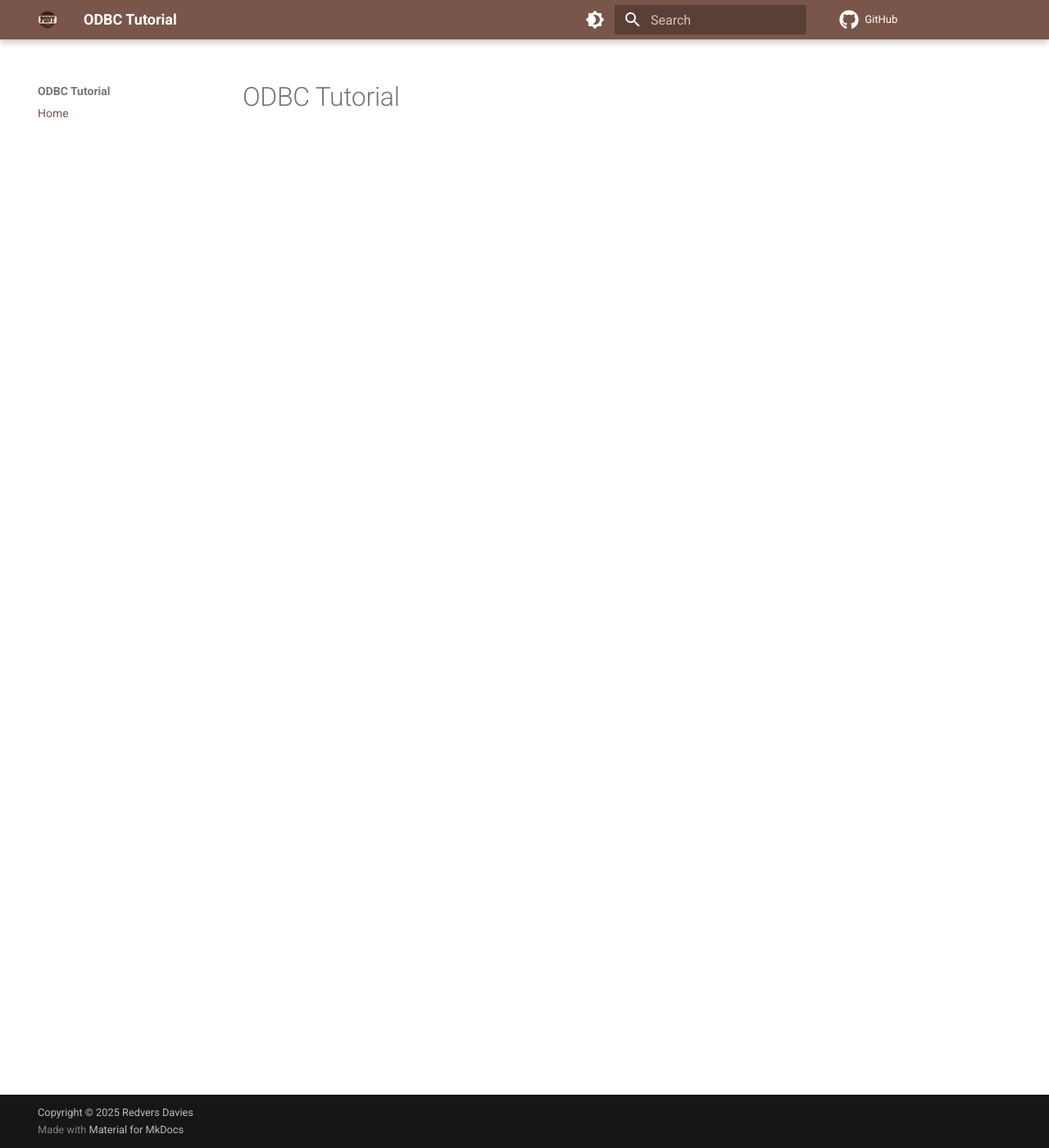
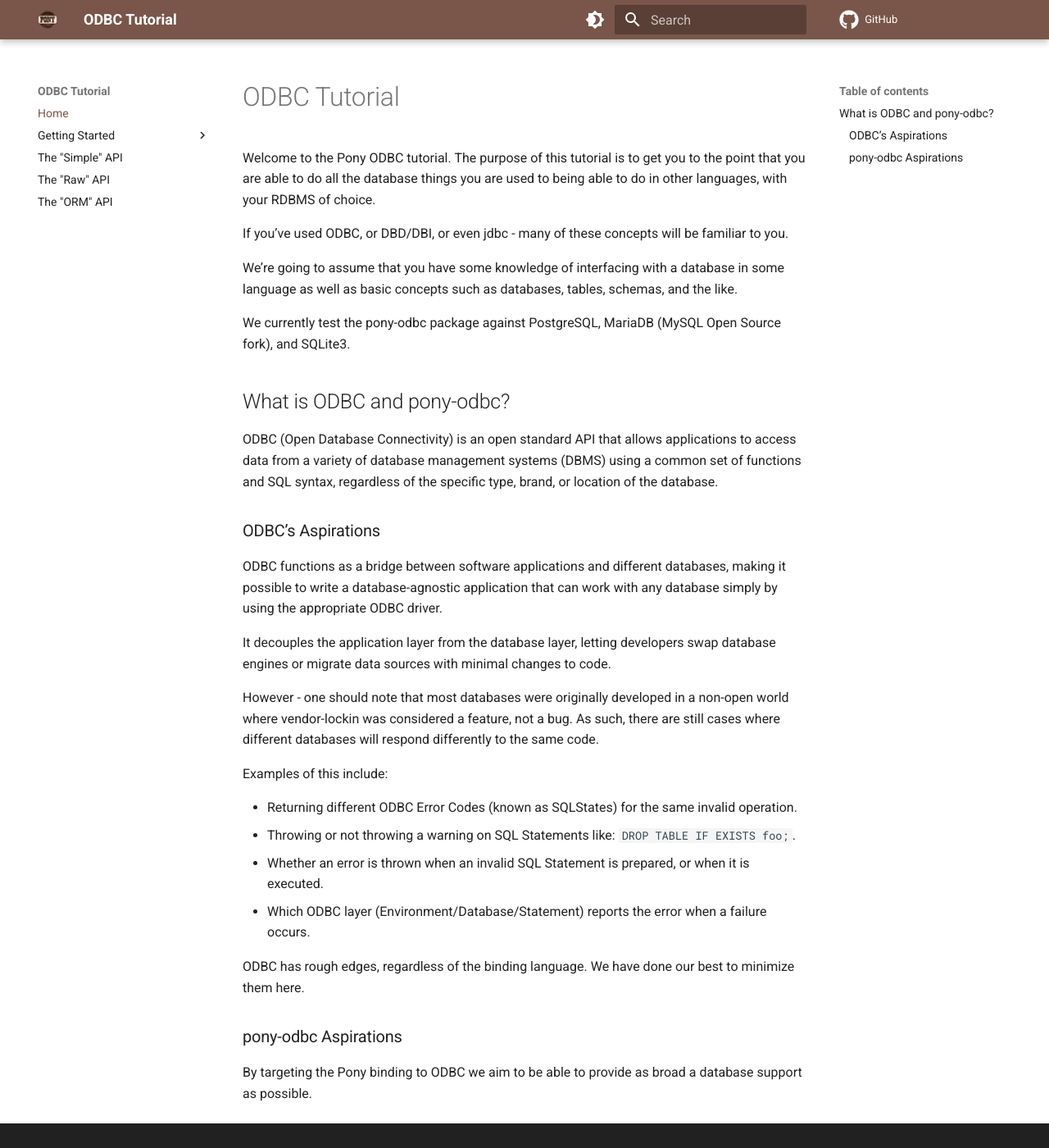
Before and after one commit to redvers/odbc-tutorial, an MkDocs documentation site: the page built from docs/index.md, in a window 1280 px wide and 1400 px high. Shown: the whole window at 82% size. Built offline with MkDocs 1.6.1 and Material for MkDocs 9.7.7, drawn with Linux system fonts in a browser that asks for light colours; comment, search, counter and statistics services are not loaded.

Commit message:
Initial "rough-draft" of docs. (#1)
Purpose of this commit is to put in the bare-bones of the documentation
to ensure that before we go into too much detail, we have the rough
outline as to what should go into which section.

```diff
--- a/docs/index.md
+++ b/docs/index.md
@@ -1 +1,34 @@
 # ODBC Tutorial
+
+Welcome to the Pony ODBC tutorial.  The purpose of this tutorial is to get you to the point that you are able to do all the database things you are used to being able to do in other languages, with your RDBMS of choice.
+
+If you've used ODBC, or DBD/DBI, or even jdbc - many of these concepts will be familiar to you.
+
+We're going to assume that you have some knowledge of interfacing with a database in some language as well as basic concepts such as databases, tables, schemas, and the like.
+
+We currently test the pony-odbc package against PostgreSQL, MariaDB (MySQL Open Source fork), and SQLite3.
+
+## What is ODBC and pony-odbc?
+
+ODBC (Open Database Connectivity) is an open standard API that allows applications to access data from a variety of database management systems (DBMS) using a common set of functions and SQL syntax, regardless of the specific type, brand, or location of the database.
+
+### ODBC's Aspirations
+
+ODBC functions as a bridge between software applications and different databases, making it possible to write a database-agnostic application that can work with any database simply by using the appropriate ODBC driver.
+
+It decouples the application layer from the database layer, letting developers swap database engines or migrate data sources with minimal changes to code.
+
+However - one should note that most databases were originally developed in a non-open world where vendor-lockin was considered a feature, not a bug. As such, there are still cases where different databases will respond differently to the same code.
+
+Examples of this include:
+
+* Returning different ODBC Error Codes (known as SQLStates) for the same invalid operation.
+* Throwing or not throwing a warning on SQL Statements like: `DROP TABLE IF EXISTS foo;`.
+* Whether an error is thrown when an invalid SQL Statement is prepared, or when it is executed.
+* Which ODBC layer (Environment/Database/Statement) reports the error when a failure occurs.
+
+ODBC has rough edges, regardless of the binding language.  We have done our best to minimize them here.
+
+### pony-odbc Aspirations
+
+By targeting the Pony binding to ODBC we aim to be able to provide as broad a database support as possible.
--- a/mkdocs.yml
+++ b/mkdocs.yml
@@ -72,3 +72,13 @@ theme:
 
 nav:
   - Home: "index.md"
+  - Getting Started:
+    - Overview: "start/overview.md"
+    - What You Need: "start/needs.md"
+    - Which API Should I Use?: "start/which.md"
+  - The "Simple" API:
+    - Overview: "simple/index.md"
+  - The "Raw" API:
+    - Overview: "raw/index.md"
+  - The "ORM" API:
+    - Overview: "orm/index.md"
```
Also changed, not shown: .spellcheck.yml (added, +25 -0 lines), docs/orm/index.md (added, +3 -0 lines), docs/raw/index.md (added, +3 -0 lines), docs/simple/index.md (added, +1 -0 lines), docs/start/needs.md (added, +101 -0 lines), docs/start/overview.md (added, +57 -0 lines), docs/start/which.md (added, +19 -0 lines), .spelling-wordlist.txt (added), 1 other file.
